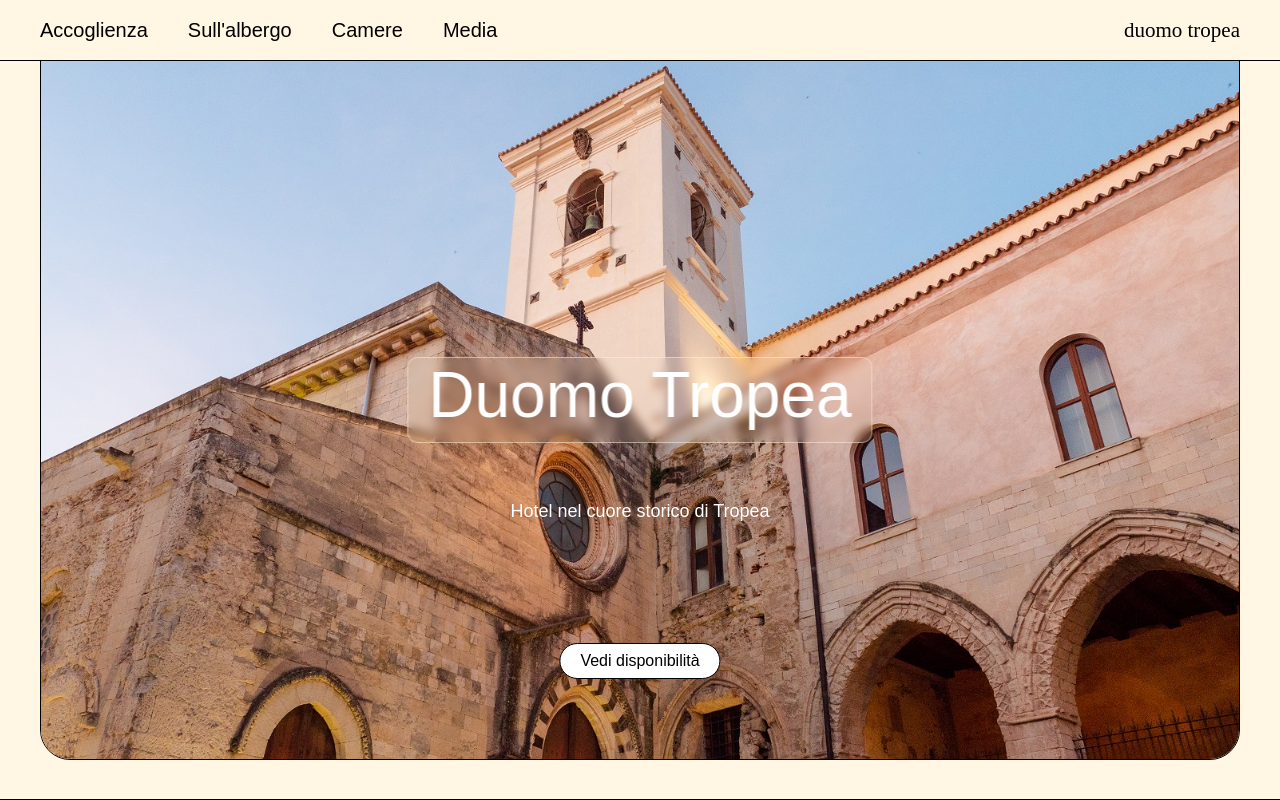
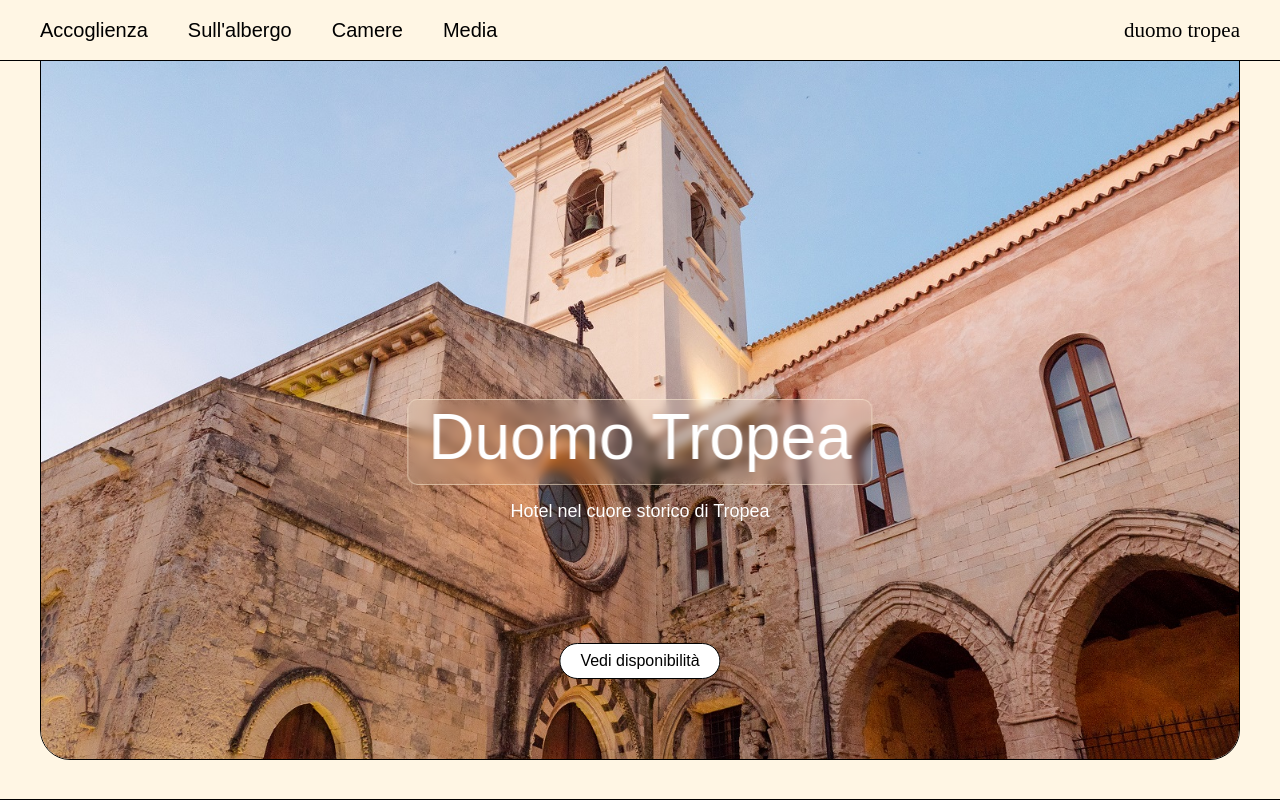
Before and after one commit to Shestoy06/italian-hotel-duomo-tropea, a React (Create React App) app in the folder client/: page / in a window 1280 px wide. Shown: the top 800 px of the page. Built offline with nearby package versions, Linux system fonts and the light colour scheme; a web font is replaced by a local one.

Commit message:
set h1 title

```diff
--- a/client/src/components/Hero.jsx
+++ b/client/src/components/Hero.jsx
@@ -11,7 +11,7 @@ const Hero = ({refRooms}) => {
 
     return (
         <div className={s.main} style={{height: fullHeight, transition: '.1s all ease'}}>
-            <div className={s.title}>Duomo Tropea</div>
+            <h1 className={s.title}>Duomo Tropea</h1>
             <div className={s.description}>Hotel nel cuore storico di Tropea</div>
             <div style={{
                 width: '100%',
```
